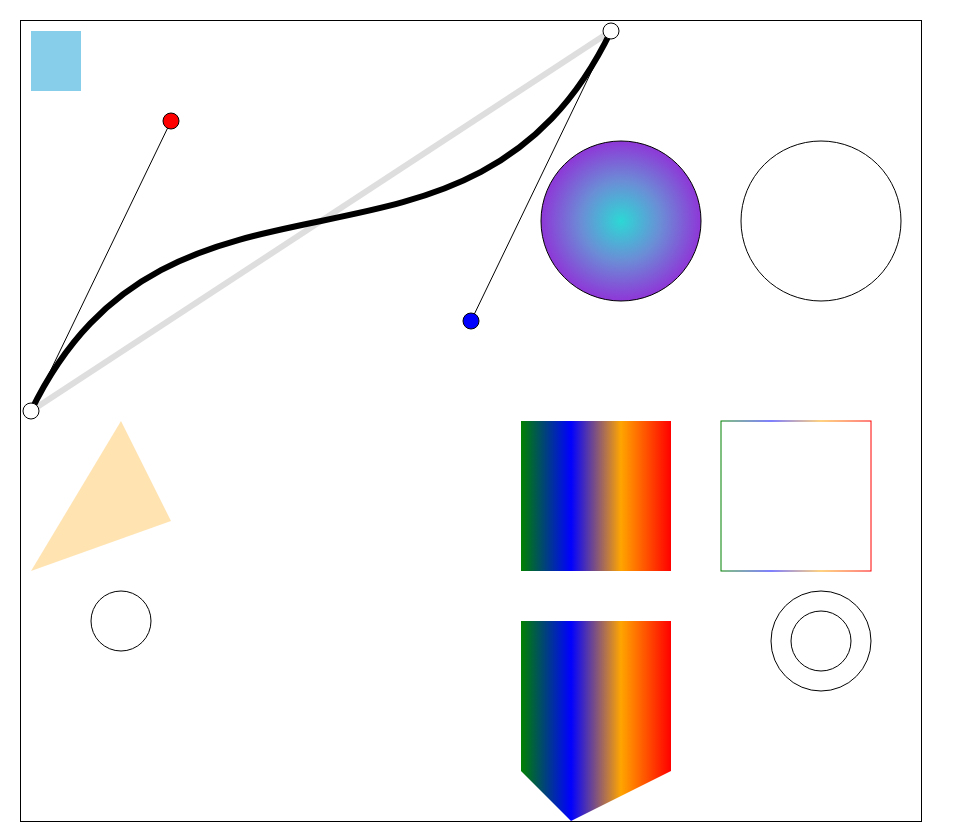
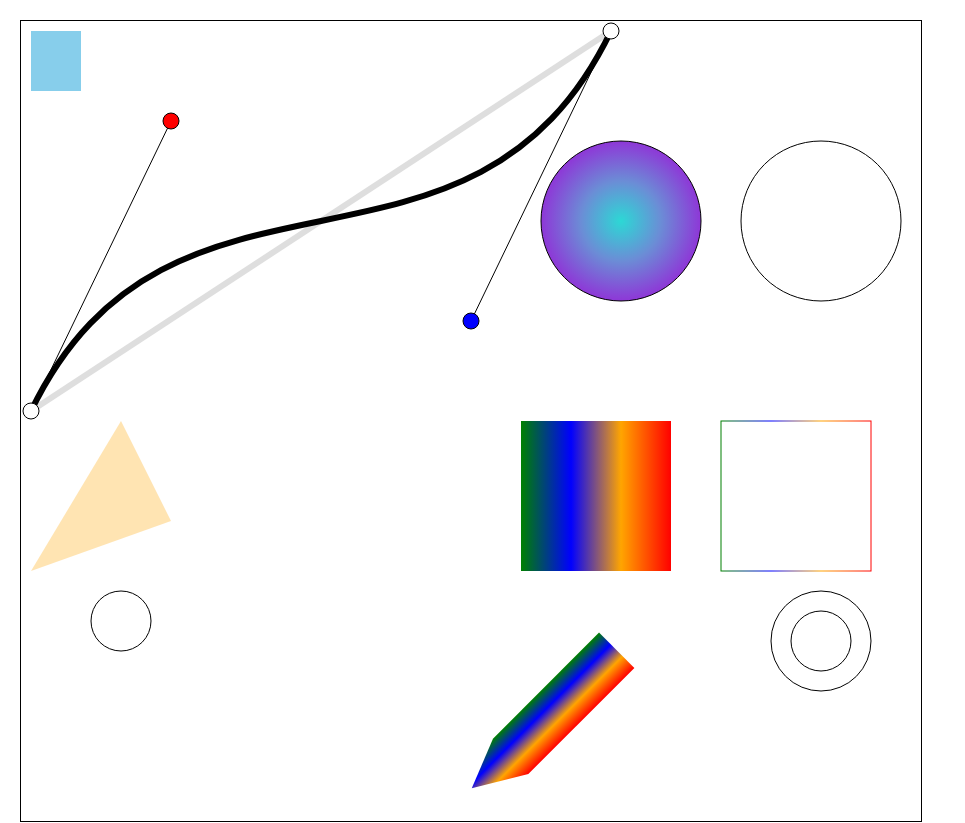
Before and after one commit to JokerQuan/canvas-renderer, a plain HTML site: page index.html in a window 1280 px wide. Shown: the top 823 px of the page, without its empty margins (0-965 px from the left). Drawn offline with Linux system fonts and the light colour scheme.

Commit message:
多边形旋转实现

```diff
--- a/elements/polygon.js
+++ b/elements/polygon.js
@@ -39,6 +39,28 @@ class Polygon extends Shape{
     this.height = maxY - minY;
   }
 
+  _setPath(ctx, points, x = 0, y = 0) {
+    ctx.beginPath();
+    points.forEach((p, index) => {
+      if (index === 0) {
+        ctx.moveTo(p.x - x, p.y - y);
+      } else {
+        ctx.lineTo(p.x - x, p.y - y)
+      }
+    });
+    ctx.closePath();
+  }
+
+  /**
+   * pathPoints： canvas 旋转后，多边形顶点也需要旋转，用于点击、拖拽的命中判断
+   */
+  _setPathPoints() {
+    const { points, rotate = 0, x, y } = this;
+    this.pathPoints = points.map(p => {
+      return Utils.rotatePoint(p.x, p.y, x, y, rotate);
+    });
+  }
+
   onDrag(x, y) {
     const offsetX = x - this.x;
     const offsetY = y - this.y;
@@ -48,30 +70,37 @@ class Polygon extends Shape{
       p.x += offsetX;
       p.y += offsetY;
     });
+    this.pathPoints.forEach(p => {
+      p.x += offsetX;
+      p.y += offsetY;
+    });
   }
 
   containPoint(px, py) {
-    const { ctx, points } = this;
-    this._setPath(ctx, points);
+    const { ctx, pathPoints } = this;
+    this._setPath(ctx, pathPoints);
     return ctx.isPointInPath(px, py);
   }
 
   render() {
-    let { ctx, points, x, y, width, height, background = 'white', opacity, style, lineWidth = 1, backgroundImage } = this;
+    let { ctx, points, x, y, width, height, background = 'white', opacity, rotate = 0, style, lineWidth = 1, backgroundImage } = this;
 
     ctx.globalAlpha = opacity;
+
+    this._rotate(ctx, rotate, x, y);
 
     // 设置渐变
     if (typeof background !== 'string') {
       const colors = background.direction === 'left' ? background.colors.toReversed() : background.colors;
-      background = ctx.createLinearGradient(x - width / 2, y, x + width / 2, y);
+      background = ctx.createLinearGradient( - width / 2, y,  + width / 2, y);
       const step = 1 / (colors.length - 1);
       for(let i = 0; i < colors.length; i++) {
         background.addColorStop(step * i, colors[i]);
       }
     }
 
-    this._setPath(ctx, points);
+    this._setPathPoints();
+    this._setPath(ctx, points, x, y);
 
     if (style === 'stroke') {
       ctx.lineWidth = lineWidth;
@@ -84,9 +113,11 @@ class Polygon extends Shape{
     if (backgroundImage) {
       ctx.save();
       ctx.clip();
-      ctx.drawImage(backgroundImage, x - width / 2, y - height / 2, width, height);
+      ctx.drawImage(backgroundImage,  - width / 2,  - height / 2, width, height);
       ctx.restore();
     }
+
+    ctx.restore();
 
     ctx.globalAlpha = 1;
   }
--- a/example1.js
+++ b/example1.js
@@ -73,15 +73,25 @@ const example1 = () => {
   // 多边形测试
   const points = [
     {x: 500, y:600},
-    {x: 650, y:600},
-    {x: 650, y:750},
-    {x: 550, y:800},
+    {x: 550, y:600},
+    {x: 550, y:750},
+    {x: 520, y:800},
     {x: 500, y:750},
   ]
-  const rect2 = new Polygon({points, drag: true, background: linear});
+  const rect2 = new Polygon({points, drag: true, background: linear, rotate: 45});
   stage.appendElement(rect2);
   rect2.onClick = () => {
     readFileToSetBackground(rect2)
+  }
+  rect2.onClick = () => {
+    const anim = new Anim(rect2, {
+      rotate: rect2.rotate + 50
+    }, 1000, Tween.linear);
+    anim.start();
+    anim.onAnim = (v) => {
+      rect2.setAttrs(v);
+      stage.render();
+    };
   }
 
   // 透明度测试
--- a/index.html
+++ b/index.html
@@ -32,6 +32,7 @@
   <div id="k-line"></div>
   <script src="./renderer/stage.js"></script>
   <script src="./renderer/node.js"></script>
+  <script src="./utils/utils.js"></script>
   <script src="./renderer/shape.js"></script>
   <script src="./elements/circle.js"></script>
   <script src="./elements/rect.js"></script>
--- a/renderer/shape.js
+++ b/renderer/shape.js
@@ -2,17 +2,13 @@ class Shape extends Node {
   constructor(options) {
     super(options);
     this.opacity = options.opacity ? options.opacity : 1.0;
+    // 旋转角度
+    this.rotate = typeof options.rotate === 'number' ? options.rotate : 0;
   }
 
-  _setPath(ctx, points) {
-    ctx.beginPath();
-    points.forEach((p, index) => {
-      if (index === 0) {
-        ctx.moveTo(p.x, p.y);
-      } else {
-        ctx.lineTo(p.x, p.y)
-      }
-    });
-    ctx.closePath();
+  _rotate(ctx, angle, x, y) {
+    ctx.save();
+    ctx.translate(x, y);
+    ctx.rotate(angle * Math.PI / 180);
   }
 }
--- /dev/null
+++ b/utils/utils.js
@@ -0,0 +1,8 @@
+const Utils = {
+  // p 点绕 q 点旋转 angle 角度后的坐标
+  rotatePoint: (px, py, qx, qy, angle) => {
+    const x = (px - qx) * Math.cos(Math.PI / 180 * angle) - (py - qy) * Math.sin(Math.PI / 180 * angle) + qx;
+    const y = (px - qx) * Math.sin(Math.PI / 180 * angle) + (py - qy) * Math.cos(Math.PI / 180 * angle) + qy;
+    return { x, y };
+  }
+}
```
